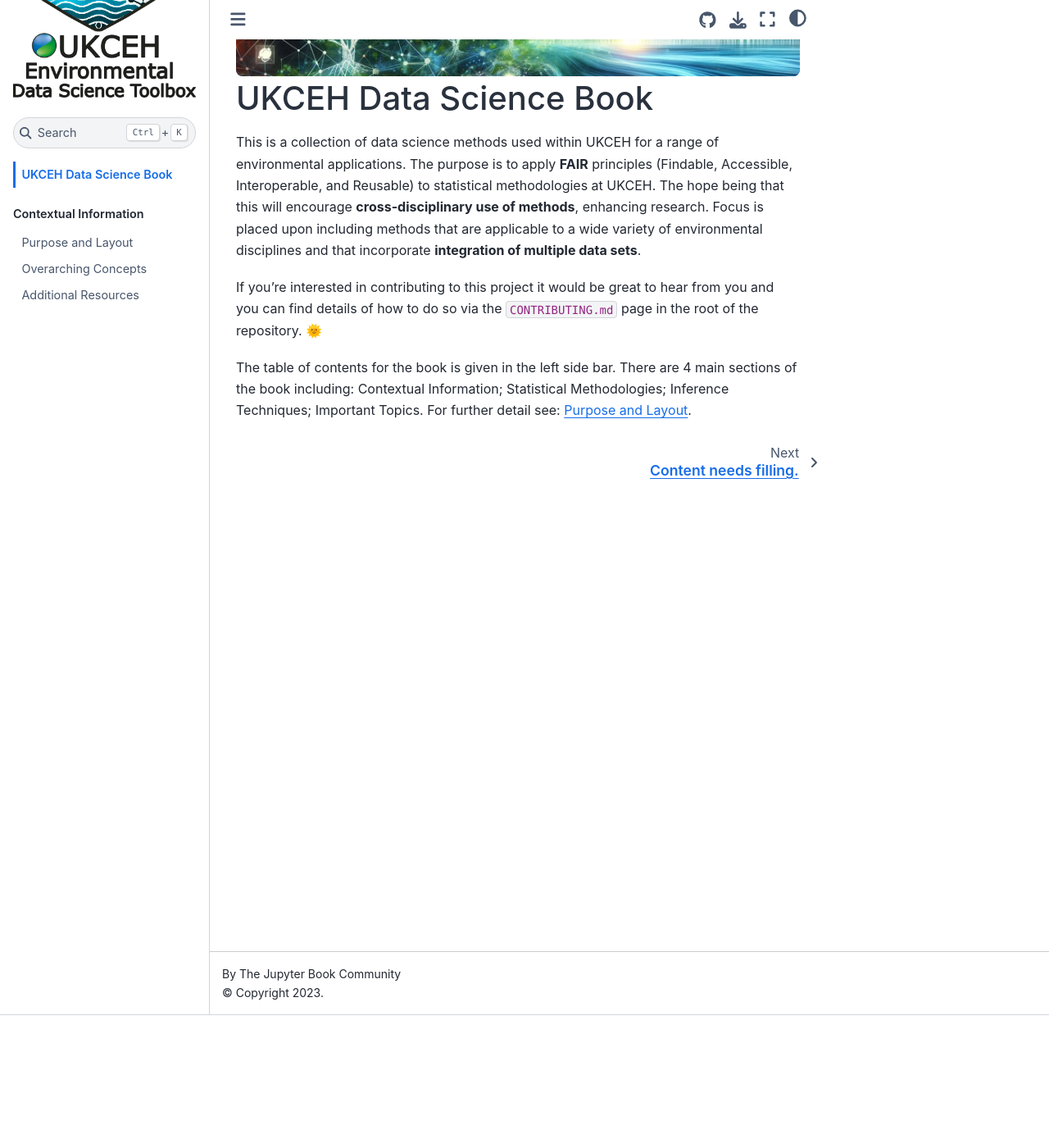
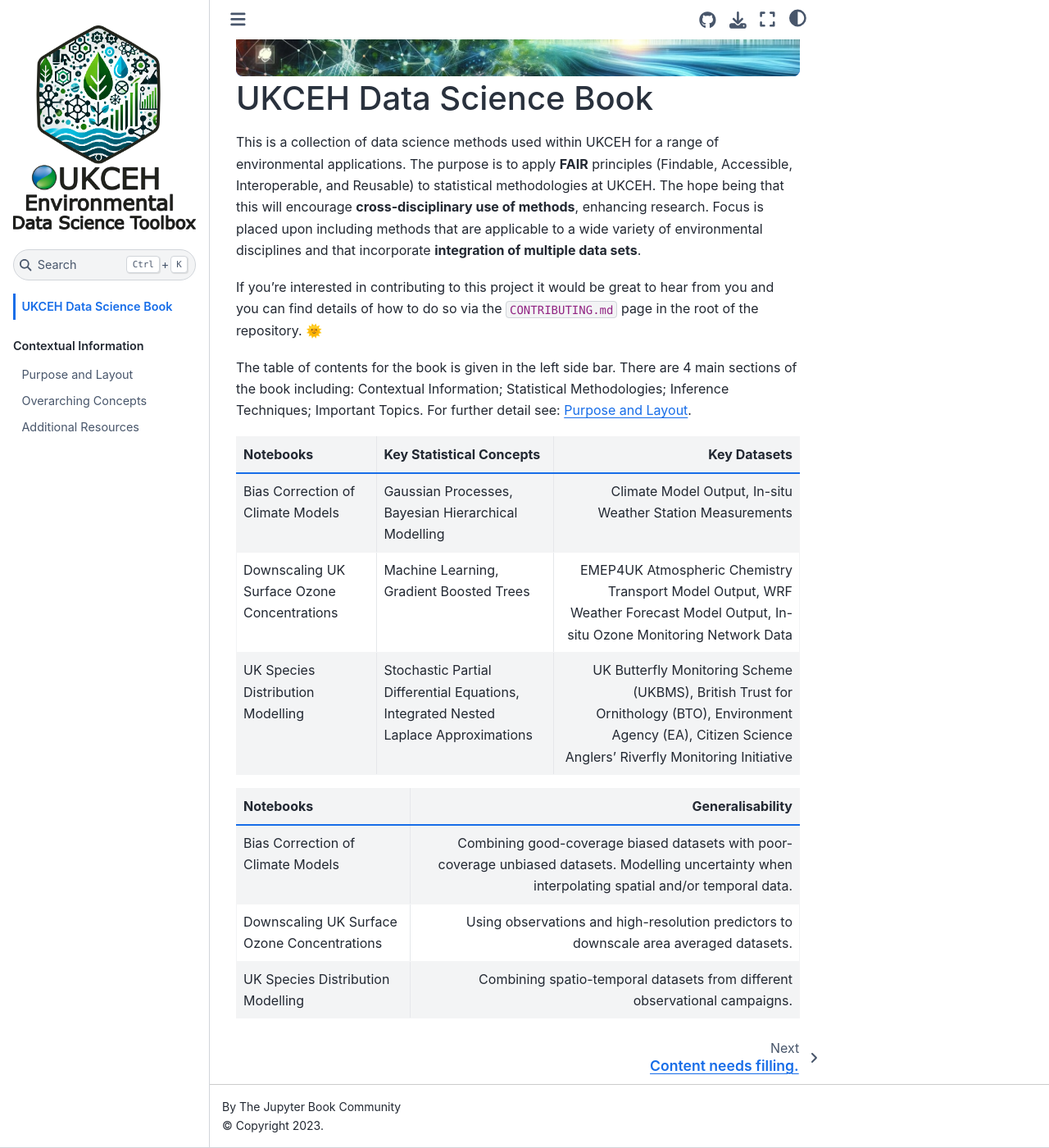
Before and after one commit to NERC-CEH/data-science-toolbox, a Jupyter Book: the page built from intro.md, in a window 1280 px wide and 1400 px high, scrolled down 162 px. Shown: the whole window at 82% size. Built offline with Jupyter Book 1.0.4 settings and Sphinx 7.4.7 and the Sphinx Book theme 1.1.4, drawn with Linux system fonts in a browser that asks for light colours; pages that are not in the unit, such as notebooks, are missing from menus.

Commit message:
Inclusion of initial context tables with 3 notebook examples.

```diff
--- a/intro.md
+++ b/intro.md
@@ -14,3 +14,15 @@
 If you're interested in contributing to this project it would be great to hear from you and you can find details of how to do so via the `CONTRIBUTING.md` page in the root of the repository. 🌞
 
 The table of contents for the book is given in the left side bar. There are 4 main sections of the book including: Contextual Information; Statistical Methodologies; Inference Techniques; Important Topics. For further detail see: [Purpose and Layout](../contextual_files/purpose.md).
+
+| Notebooks | Key Statistical Concepts | Key Datasets |
+| :--- | --- | ---: |
+| Bias Correction of Climate Models | Gaussian Processes, Bayesian Hierarchical Modelling | Climate Model Output, In-situ Weather Station Measurements
+| Downscaling UK Surface Ozone Concentrations | Machine Learning, Gradient Boosted Trees | EMEP4UK Atmospheric Chemistry Transport Model Output, WRF Weather Forecast Model Output, In-situ Ozone Monitoring Network Data
+| UK Species Distribution Modelling | Stochastic Partial Differential Equations, Integrated Nested Laplace Approximations | UK Butterfly Monitoring Scheme (UKBMS), British Trust for Ornithology (BTO), Environment Agency (EA), Citizen Science Anglers' Riverfly Monitoring Initiative
+
+| Notebooks | Generalisability |
+| :--- | ---: |
+| Bias Correction of Climate Models | Combining good-coverage biased datasets with poor-coverage unbiased datasets. Modelling uncertainty when interpolating spatial and/or temporal data.
+| Downscaling UK Surface Ozone Concentrations | Using observations and high-resolution predictors to downscale area averaged datasets.
+| UK Species Distribution Modelling | Combining spatio-temporal datasets  from different observational campaigns.
```
